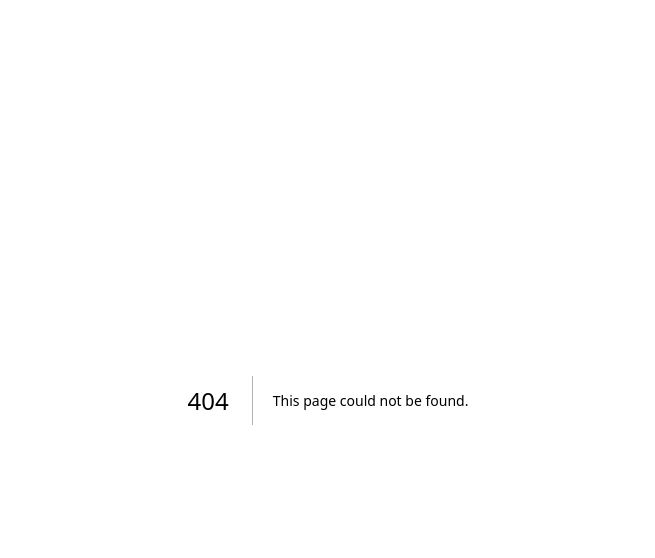
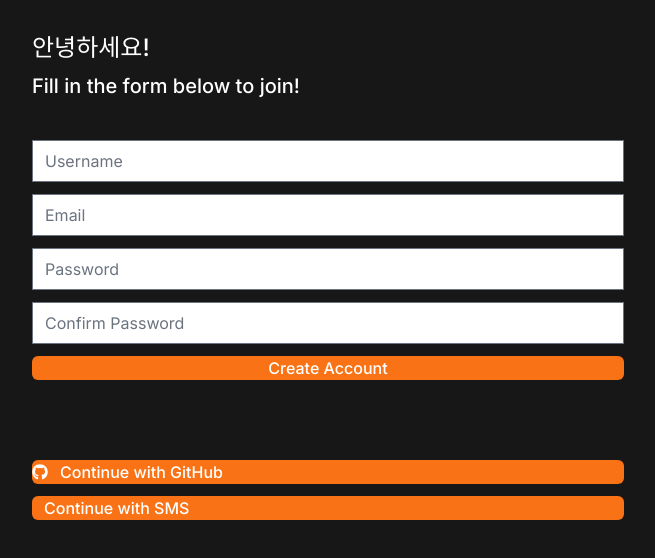
Before and after one commit to heannnn/carrot-market-reloaded, a Next.js app: page /create-account in a window 1280 px wide. Before the commit this address had no page. Shown: the top 558 px of the page, without its empty margins (312-967 px from the left). Built offline with nearby package versions, Linux system fonts and the light colour scheme.

Commit message:
로그인, 회원가입 창 만들기

```diff
--- /dev/null
+++ b/app/create-account/page.tsx
@@ -0,0 +1,32 @@
+import FormButton from "@/compnents/form-btn";
+import FormInput from "@/compnents/form-input";
+import SocialLogin from "@/compnents/social-login";
+
+export default function CreateAccount() {
+  return (
+    <div className="flex flex-col gap-10 py-8 px-6">
+      <div className="flex flex-col gap-2 *:font-medium">
+        <h1 className="text-2xl">안녕하세요!</h1>
+        <h2 className="text-xl">Fill in the form below to join!</h2>
+      </div>
+      <form className="flex flex-col gap-3">
+        <FormInput type="text" placeholder="Username" required errors={[]} />
+        <FormInput type="email" placeholder="Email" required errors={[]} />
+        <FormInput
+          type="password"
+          placeholder="Password"
+          required
+          errors={[]}
+        />
+        <FormInput
+          type="password"
+          placeholder="Confirm Password"
+          required
+          errors={[]}
+        />
+        <FormButton loading={false} text="Create Account" />
+      </form>
+      <SocialLogin />
+    </div>
+  );
+}
--- a/app/globals.css
+++ b/app/globals.css
@@ -3,14 +3,9 @@
 @tailwind utilities;
 
 @layer base {
-  /* 모든 a태그는 다음 css를 가진다. */
   a {
-    @apply text-blue-500;
+    @apply text-orange-500;
   }
-}
-
-.btn {
-  @apply w-full bg-black h-10 text-white;
 }
 
 @layer utilities {
@@ -20,7 +15,7 @@
 }
 
 @layer components {
-  .btn {
-    @apply w-full bg-black h-10 text-white;
+  .primary-btn {
+    @apply w-full bg-orange-500 text-white  font-medium  rounded-md text-center hover:bg-orange-400 transition-colors;
   }
 }
--- a/app/layout.tsx
+++ b/app/layout.tsx
@@ -1,17 +1,8 @@
 import type { Metadata } from "next";
-import localFont from "next/font/local";
 import "./globals.css";
+import { Inter } from "next/font/google";
 
-const geistSans = localFont({
-  src: "./fonts/GeistVF.woff",
-  variable: "--font-geist-sans",
-  weight: "100 900",
-});
-const geistMono = localFont({
-  src: "./fonts/GeistMonoVF.woff",
-  variable: "--font-geist-mono",
-  weight: "100 900",
-});
+const inter = Inter({ subsets: ["latin"] });
 
 export const metadata: Metadata = {
   title: "Create Next App",
@@ -26,7 +17,7 @@ export default function RootLayout({
   return (
     <html lang="en">
       <body
-        className={`${geistSans.variable} ${geistMono.variable} antialiased`}
+        className={`${inter.className} bg-neutral-900 text-white max-w-screen-sm mx-auto`}
       >
         {children}
       </body>
--- /dev/null
+++ b/app/login/page.tsx
@@ -0,0 +1,25 @@
+import FormButton from "@/compnents/form-btn";
+import FormInput from "@/compnents/form-input";
+import SocialLogin from "@/compnents/social-login";
+
+export default function LogIn() {
+  return (
+    <div className="flex flex-col gap-10 py-8 px-6">
+      <div className="flex flex-col gap-2 *:font-medium">
+        <h1 className="text-2xl">안녕하세요!</h1>
+        <h2 className="text-xl">Log in with email and password.</h2>
+      </div>
+      <form className="flex flex-col gap-3">
+        <FormInput type="email" placeholder="Email" required errors={[]} />
+        <FormInput
+          type="password"
+          placeholder="Password"
+          required
+          errors={[]}
+        />
+        <FormButton loading={false} text="Create Account" />
+      </form>
+      <SocialLogin />
+    </div>
+  );
+}
--- a/app/page.tsx
+++ b/app/page.tsx
@@ -1,18 +1,24 @@
+import Link from "next/link";
+
 export default function Home() {
   return (
-    <main className="bg-gray-100 sm:bg-red-100 md:bg-green-100 lg:bg-cyan-100 xl:bg-orange-100 2xl:bg-purple-100 h-screen flex items-center justify-center p-5">
-      <div className="bg-white shadow-lg p-5 rounded-3xl w-full max-w-screen-sm flex flex-col gap-3">
-        <input placeholder="Email.." />
-        {/* {["Nico", "Me", "You", "Yourself"].map((person, index) => (
-          <div key={index} className="flex items-center gap-5">
-            <div className="size-7 bg-blue-400 rounded-full" />
-            <span className="text-lg font-medium">{person}</span>
-            <div className="size-6 bg-red-500 text-white flex items-center justify-center rounded-full">
-              <span>{index}</span>
-            </div>
-          </div>
-        ))} */}
+    <div className="flex flex-col items-center justify-between min-h-screen p-6">
+      <div className="my-auto flex flex-col items-center gap-2 *:font-medium">
+        <span className="text-9xl">🥕</span>
+        <h1 className="text-4xl">당근</h1>
+        <h2 className="text-2xl">당근 마켓에 어서오세요!</h2>
       </div>
-    </main>
+      <div className="flex flex-col items-center gap-3 w-full">
+        <Link className="primary-btn py-2.5 text-lg" href="/create-account">
+          시작하기
+        </Link>
+        <div className="flex gap-2">
+          <span>이미 계정이 있나요?</span>
+          <Link href="/login" className="hover:underline">
+            로그인
+          </Link>
+        </div>
+      </div>
+    </div>
   );
 }
--- /dev/null
+++ b/app/sms/page.tsx
@@ -0,0 +1,28 @@
+import FormButton from "@/compnents/form-btn";
+import FormInput from "@/compnents/form-input";
+
+export default function SMSLogin() {
+  return (
+    <div className="flex flex-col gap-10 py-8 px-6">
+      <div className="flex flex-col gap-2 *:font-medium">
+        <h1 className="text-2xl">SMS Login</h1>
+        <h2 className="text-xl">Verify your phone number.</h2>
+      </div>
+      <form className="flex flex-col gap-3">
+        <FormInput
+          type="number"
+          placeholder="Phone number"
+          required
+          errors={[]}
+        />
+        <FormInput
+          type="number"
+          placeholder="Verification code"
+          required
+          errors={[]}
+        />
+        <FormButton loading={false} text="Verify" />
+      </form>
+    </div>
+  );
+}
--- /dev/null
+++ b/compnents/form-btn.tsx
@@ -0,0 +1,15 @@
+interface FormButtonProps {
+  loading: boolean;
+  text: string;
+}
+
+export default function FormButton({ loading, text }: FormButtonProps) {
+  return (
+    <button
+      disabled={loading}
+      className="primary-btn h-10 disabled:bg-neutral-400 disabled:text-neutral-300 disabled:cursor-not-allowed"
+    >
+      {loading ? "Loading..." : text}
+    </button>
+  );
+}
--- /dev/null
+++ b/compnents/form-input.tsx
@@ -0,0 +1,29 @@
+interface FormInputProps {
+  type: string;
+  placeholder: string;
+  required: boolean;
+  errors: string[];
+}
+
+export default function FormInput({
+  type,
+  placeholder,
+  required,
+  errors,
+}: FormInputProps) {
+  return (
+    <div className="flex flex-col gap-2">
+      <input
+        className="bg-transparent rounded-md w-full h-10 focus:outline-none ring-1 focus:ring-2 ring-neutral-200 focus:ring-orange-500 border-none placeholder:text-neutral-400"
+        type={type}
+        placeholder={placeholder}
+        required={required}
+      />
+      {errors.map((error, index) => (
+        <span key={index} className="text-red-500 font-medium">
+          {error}
+        </span>
+      ))}
+    </div>
+  );
+}
--- /dev/null
+++ b/compnents/social-login.tsx
@@ -0,0 +1,31 @@
+import Link from "next/link";
+import { FaGithub } from "react-icons/fa6";
+import { ChatBubbleOvalLeftEllipsisIcon } from "@heroicons/react/24/solid";
+
+export default function SocialLogin() {
+  return (
+    <>
+      <div className="w-full h-px bg-neutral-500" />
+      <div className="flex flex-col gap-3">
+        <Link
+          href="/github/start"
+          className="primary-btn flex h-10 items-center justify-center gap-3"
+        >
+          <span>
+            <FaGithub className="h-6 w-6" />
+          </span>
+          <span>Continue with GitHub</span>
+        </Link>
+        <Link
+          href="/sms"
+          className="primary-btn flex h-10 items-center justify-center gap-3"
+        >
+          <span>
+            <ChatBubbleOvalLeftEllipsisIcon className="h-6 w-6" />
+          </span>
+          <span>Continue with SMS</span>
+        </Link>
+      </div>
+    </>
+  );
+}
--- a/package.json
+++ b/package.json
@@ -9,9 +9,11 @@
     "lint": "next lint"
   },
   "dependencies": {
+    "@heroicons/react": "^2.2.0",
     "next": "14.2.28",
     "react": "^18",
-    "react-dom": "^18"
+    "react-dom": "^18",
+    "react-icons": "^5.5.0"
   },
   "devDependencies": {
     "@tailwindcss/forms": "^0.5.10",
```
Also changed, not shown: 1 other file (tests, documents, lock files or other folders).
